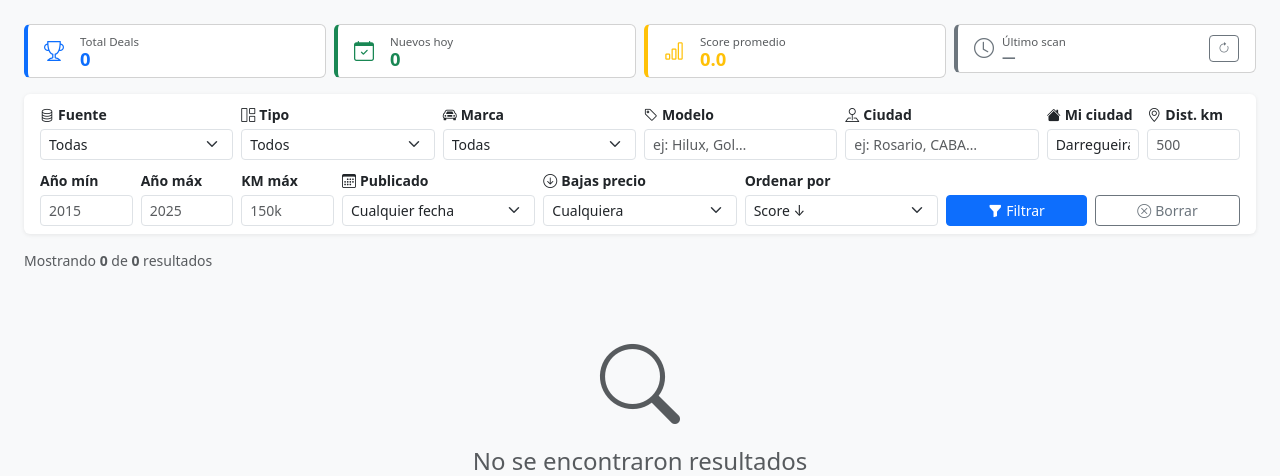
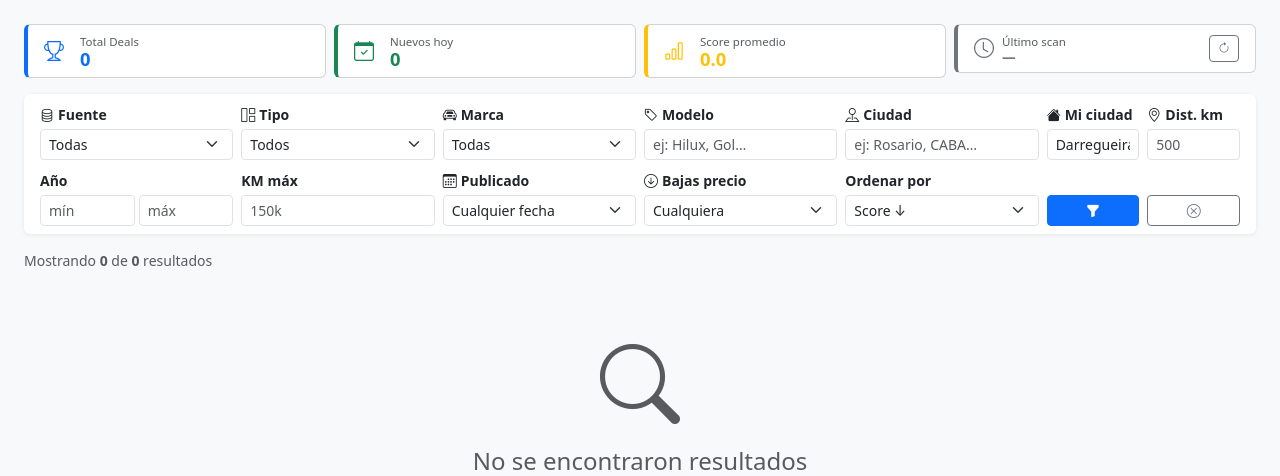
Before and after one commit to kde2687/car-deal-bot, a Flask app: page / in a window 1280 px wide. Shown: the part 57-533 px from the top of the page. Run offline with Flask 3, Linux system fonts and the light colour scheme.

Commit message:
feat: align Row2 filters + segment velocity score boost
- Filter bar Row 2 now matches Row 1 col-md pattern (2-2-2-2-2-1-1):
  Año mín+máx combined into col-md-2, KM máx→2, Publicado→2,
  Bajas→2, Ordenar→2, Filtrar icon→1, Borrar icon→1
- scorer: look up SegmentVelocity per listing brand/model/year;
  add +3pts if median_days_to_sale ≤7d, +1.5pts if ≤14d;
  score-only boost (does not lower is_deal threshold);
  note appended to deal_reason ('Segmento caliente/activo Xd')

```diff
--- a/dashboard/templates/index.html
+++ b/dashboard/templates/index.html
@@ -252,20 +252,18 @@
                    placeholder="500" value="{{ filters.max_distance }}" min="0" step="50" />
           </div>
 
-          <!-- ── ROW 2 (12 cols): AñoMin(1) AñoMax(1) KMmax(1) Publicado(2) Bajas(2) Ordenar(2) Botones(3) ── -->
-          <div class="col-3 col-md-1">
-            <label class="form-label small fw-semibold mb-1">Año mín</label>
-            <input type="number" name="min_year" class="form-control form-control-sm"
-                   placeholder="2015" value="{{ filters.min_year }}" min="1990" max="2030" />
+          <!-- ── ROW 2 (12 cols): Año(2) KMmax(2) Publicado(2) Bajas(2) Ordenar(2) Filtrar(1) Borrar(1) ── -->
+          <div class="col-6 col-md-2">
+            <label class="form-label small fw-semibold mb-1">Año</label>
+            <div class="d-flex gap-1">
+              <input type="number" name="min_year" class="form-control form-control-sm"
+                     placeholder="mín" value="{{ filters.min_year }}" min="1990" max="2030" />
+              <input type="number" name="max_year" class="form-control form-control-sm"
+                     placeholder="máx" value="{{ filters.max_year }}" min="1990" max="2030" />
+            </div>
           </div>
 
-          <div class="col-3 col-md-1">
-            <label class="form-label small fw-semibold mb-1">Año máx</label>
-            <input type="number" name="max_year" class="form-control form-control-sm"
-                   placeholder="2025" value="{{ filters.max_year }}" min="1990" max="2030" />
-          </div>
-
-          <div class="col-6 col-md-1">
+          <div class="col-6 col-md-2">
             <label class="form-label small fw-semibold mb-1">KM máx</label>
             <input type="number" name="max_km" class="form-control form-control-sm"
                    placeholder="150k" value="{{ filters.max_km }}" min="0" step="10000" />
@@ -303,12 +301,15 @@
             </select>
           </div>
 
-          <div class="col-12 col-md-3 d-flex align-items-end gap-2">
-            <button type="submit" class="btn btn-primary btn-sm flex-grow-1">
-              <i class="bi bi-funnel-fill me-1"></i>Filtrar
+          <div class="col-3 col-md-1 d-flex align-items-end">
+            <button type="submit" class="btn btn-primary btn-sm w-100">
+              <i class="bi bi-funnel-fill"></i>
             </button>
-            <a href="{{ '/' if view == 'deals' else '/all' }}" class="btn btn-outline-secondary btn-sm flex-grow-1">
-              <i class="bi bi-x-circle me-1"></i>Borrar
+          </div>
+
+          <div class="col-3 col-md-1 d-flex align-items-end">
+            <a href="{{ '/' if view == 'deals' else '/all' }}" class="btn btn-outline-secondary btn-sm w-100">
+              <i class="bi bi-x-circle"></i>
             </a>
           </div>
 
```
Also changed, not shown: scorer.py (+23 -2 lines).
